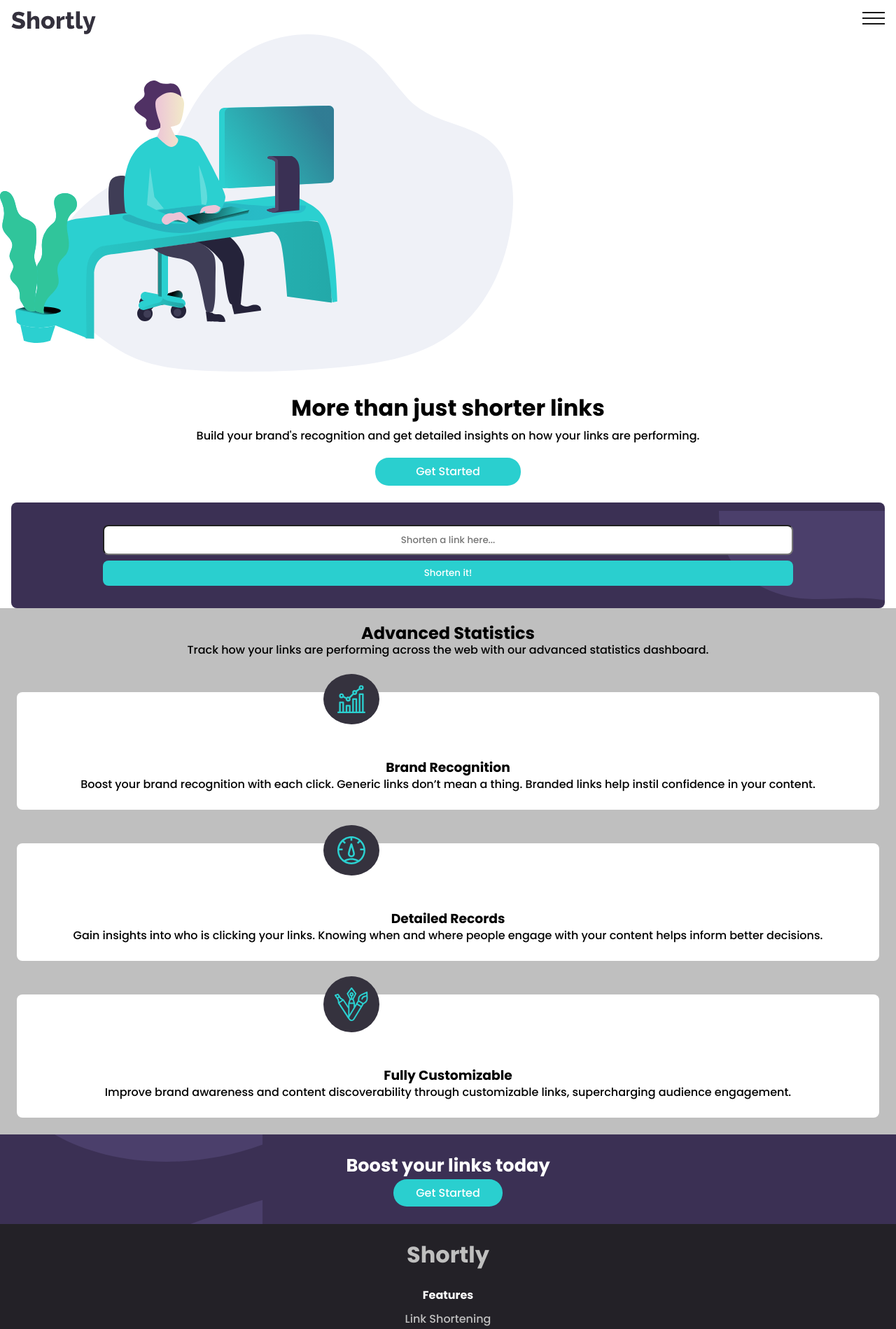
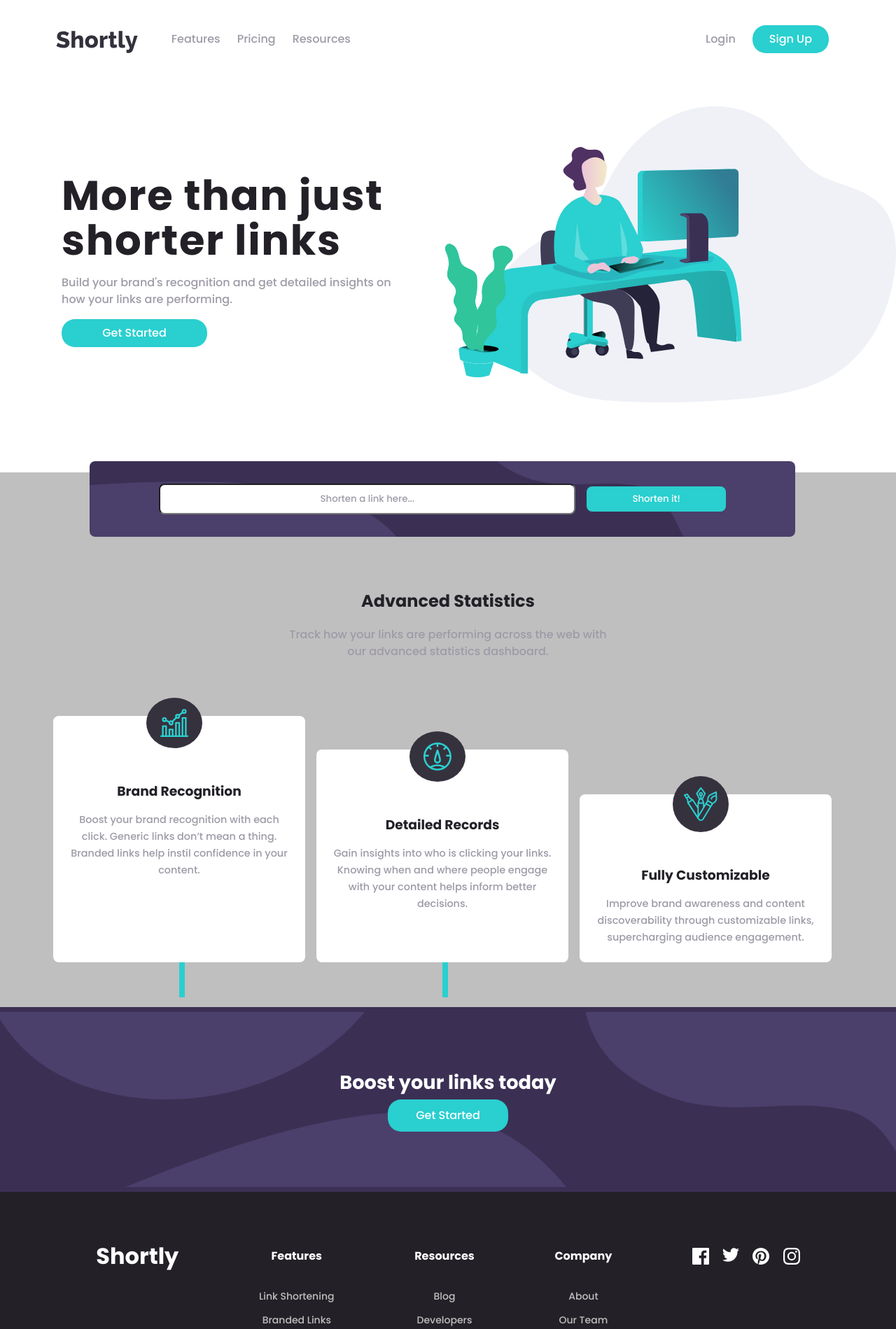
Before and after one commit to ahmad-cod/shortly, a React (Vite) app: page / in a window 1280 px wide. Shown: the top 1899 px of the page at 70% size. Built offline with nearby package versions, Linux system fonts and the light colour scheme.

Commit message:
Add responsiveness

```diff
--- a/src/App.css
+++ b/src/App.css
@@ -1,5 +1,5 @@
 #root {
-  max-width: 1280px;
+  max-width: 1440px;
   margin: 0 auto;
   /* padding: 2rem; */
 }
--- a/src/App.jsx
+++ b/src/App.jsx
@@ -1,7 +1,6 @@
 import './App.css'
 import Navbar from './components/Navbar'
 import Hero from './components/Hero'
-import LinkShortener from './components/LinkShortener'
 import Features from './components/Features'
 import CTA from './components/CTA'
 import Footer from './components/Footer'
@@ -13,7 +12,6 @@ function App() {
     <div className="App">
       <Navbar />
       <Hero />
-      <LinkShortener />
       <Features />
       <CTA />
       <Footer />
--- a/src/App.scss
+++ b/src/App.scss
@@ -37,21 +37,55 @@ body {
     text-align: center;
     overflow-x: hidden;
     position: relative;
+    font-family: 'Poppins' sans-serif;
 }
+
+p {
+    color: $Grayish-Violet;
+}
+h1, h2, h3 {
+    color: $Very-Dark-Violet;
+}
+
 header {
-    @include flex;
-    padding-top: 1rem;
-    padding-inline: 1rem;
+    .banner {
+        @include flex;
+        padding-top: 2rem;
+        padding-inline: 1rem;
+    }
     #nav {
+        @include flex;
         flex-direction: column;
+        gap: 2rem;
         // flex-basis: 80vw;
-        @include flex;
+        position: relative;
+        color: #fff;
+        top: 20px;
+        padding: 2rem;
+        background-color: $Dark-Violet;
+        border-radius: 1rem;
+        width: 90%;
+        margin: 0 auto;
+        z-index: 100;
+
+        .left-links {
+            border-bottom: 1px solid $Grayish-Violet;
+            padding-inline: 5rem;
+            padding-bottom: 2rem;
+        }
         ul {
             @include flex;
+            gap: 1.5rem;
+            flex-direction: column;
+
+            .cta {
+                padding-inline: 5rem;
+            }
         }
-        &[data-visible=false] {
-            display: none;
-        }
+
+        // &[data-visible=false] {
+        //     display: none;
+        // }
 
     }
     .mobile-nav-toggle {
@@ -68,6 +102,9 @@ header {
 .hero-texts {
     padding: 1.5rem;
     padding-bottom: 1.5rem;
+    h1 {
+        line-height: 2.5rem;
+    }
     & > * {
         padding-top: 1rem;
     }
@@ -81,15 +118,17 @@ header {
     @include cta;
 }
 
+// Statistics
 // Link Shortener
 
 .link-shortener {
     @include flex;
     flex-direction: column;
     position: relative;
+    top: -100px;
     @include bgImage('assets/images/bg-shorten-mobile.svg');
     background-color: $Dark-Violet;
-    background-position: right;
+    background-position: right top;
     padding: 2rem .5rem;
     margin-inline: 1rem;
     border-radius: .5rem;
@@ -100,6 +139,7 @@ header {
     }
     input::placeholder {
         text-align: center;
+        color: $Grayish-Violet;
     }
     & > * {
         width: 80%;
@@ -113,14 +153,25 @@ header {
 .features-container {
     padding: 1.5rem;
     background-color: $Gray;
+    margin-top: 100px;
+
+    h2 {
+        margin-bottom: 1.5rem;
+    }
 }
 .card {
     position: relative;
     background-color: #fff;
-    margin-top: 3rem;
+    margin-top: 4rem;
     border-radius: .5rem;
     padding: 1.5rem;
 
+    &:first-child {
+        margin-top: 3rem;
+    }
+    h3 {
+        margin-bottom: 1rem;
+    }
     .card-img {
         position: relative;
         display: flex;
@@ -132,10 +183,19 @@ header {
         top: -50px;
         left: 35%;
     }
-    &::after{
-        content: ' ';
-        background-color: $Very-Dark-Blue;
-        width: 10px;
+    p {
+        font-size: .9rem;
+    }
+    &::after {
+        content: '';
+        position: absolute;
+        background-color: $Cyan;
+        width: 8px;
+        height: 50px;
+        top: 100%;
+    }
+    &:last-child::after {
+        height: 0;
     }
 }
 
@@ -143,14 +203,17 @@ header {
 
 .call-to-action {
     @include bgImage('assets/images/bg-boost-mobile.svg');
-    padding: 2rem;
-    color: #fff;
+    padding: 6rem 1.5rem;
     background-position: left 50%;
     background-color: $Dark-Violet;
 
     h3 {
-        font-size: 1.6rem;
-        margin-bottom: 1rem;
+        font-size: 1.7rem;
+        margin-bottom: 1.5rem;
+        color: #fff;
+    }
+    .cta {
+        padding: .7rem 2.5rem;
     }
 }
 
@@ -186,3 +249,127 @@ header {
         }
     }
 }
+
+// Responsiveness
+
+@media (min-width: 700px) {
+    header {
+        @include flex;
+        padding-inline: 4rem;
+        #nav {
+            flex-direction: row;
+            background-color: transparent;
+            color: $Grayish-Violet;
+            padding-top: 1rem;
+
+            ul {
+                flex-direction: row;
+
+                .cta {
+                    padding-inline: 1.5rem;
+                }
+            }
+            .left-links {
+                border-bottom: none;
+                padding: 0;
+            }
+        }
+        .mobile-nav-toggle {
+            display: none;
+        }
+    }
+    .hero-container {
+        @include flex();
+        flex-direction: row-reverse;
+        text-align: start;
+        margin-block: 3rem;
+        padding-top: 1rem;
+        gap: 2rem;
+        padding-left: 4rem;
+
+        .hero-texts {
+            flex-basis: 50%;
+
+                h1 {
+                    font-size: 3.7rem;
+                    line-height: 4rem;
+                    letter-spacing: .1rem;
+                    // .cta {
+                    //     margin: 0;
+                    //     text-align: center;
+                    // }
+                }
+
+                div.cta {
+                    margin: 0;
+                    margin-top: 1rem;
+                    text-align: center;
+                }
+            }
+        }
+
+        .link-shortener {
+            flex-direction: row;
+            justify-content: center;
+            gap: 1rem;
+            margin-inline: 4rem;
+            margin-right: 5rem;
+            background-image: url('assets/images/bg-shorten-desktop.svg');
+            top: -80px;
+            input {
+                max-width: 60%;
+            }
+            button {
+                max-width: 20%;
+                margin-top: 0;
+            }
+        }
+        .features-container {
+            padding: 4rem;
+            & > p {
+                max-width: 45ch;
+                margin: 0 auto;
+                margin-bottom: 2rem;
+            }
+
+            .cards {
+                display: flex;
+                justify-content: center;
+                .card {
+                    max-width: 360px;
+                    margin-right: 1rem;
+                }
+                .card:nth-child(2) {
+                    margin-top: 6rem;
+                }
+                .card:last-child {
+                    margin-top: 10rem;
+                }
+            }
+        }
+        // Boost
+        .call-to-action {
+            background-image: url('assets/images/bg-boost-desktop.svg');
+        }
+
+        // Footer Section
+
+        .footer {
+            @include flex();
+            align-items: flex-start;
+            justify-content: space-around;
+            padding: 5rem;
+            padding-bottom: 1rem;
+
+            .footer-logo {
+                color: #fff;
+            }
+            h4 {
+                margin-bottom: 1.8rem;
+            }
+            div ul li {
+                font-size: 14px;
+                padding-block: .3rem;
+            }
+        }
+}
--- a/src/components/Cards.jsx
+++ b/src/components/Cards.jsx
@@ -39,7 +39,7 @@ function Card(props) {
 }
 export default function Cards() {
     return (
-            <div className="">
+            <div className="cards">
                 {features.map(feature => <Card {...feature} key={feature.id} />)}
             </div>
     )
--- a/src/components/Features.jsx
+++ b/src/components/Features.jsx
@@ -1,14 +1,16 @@
 import Cards from "./Cards";
+import LinkShortener from "./LinkShortener";
 
 export default function Features() {
     return (
-        <div className="features-container">
+        <section className="features-container">
+            <LinkShortener />
             <h2>Advanced Statistics</h2>
             <p>
                 Track how your links are performing across the web with our
                 advanced statistics dashboard.
             </p>
             <Cards />
-        </div>
+        </section>
     )
 }
--- a/src/components/LinkShortener.jsx
+++ b/src/components/LinkShortener.jsx
@@ -1,9 +1,9 @@
 
 export default function LinkShortener() {
     return (
-        <div className="link-shortener">
+        <form className="link-shortener">
             <input type="text" placeholder="Shorten a link here..." />
             <button type="submit">Shorten it!</button>
-        </div>
+        </form>
     )
 }
--- a/src/components/Navbar.jsx
+++ b/src/components/Navbar.jsx
@@ -3,11 +3,13 @@ import logo from "../assets/images/logo.svg"
 export default function Navbar() {
     return (
         <header className="">
-            <div className="logo">
-                <img src={logo} alt="Logo" />
+            <div className="banner">
+                <div className="logo">
+                    <img src={logo} alt="Logo" />
+                </div>
+                <button className="mobile-nav-toggle" aria-label="Menu" aria-controls="nav" aria-expanded='false'>
+                </button>
             </div>
-            <button className="mobile-nav-toggle" aria-label="Menu" aria-controls="nav" aria-expanded='false'>
-            </button>
             <nav id="nav" data-visible='false'>
                     <ul className="left-links">
                         <li>Features</li>
@@ -17,7 +19,7 @@ export default function Navbar() {
 
                     <ul className="right-links">
                         <li>Login</li>
-                        <li>Sign Up</li>
+                        <li className="cta">Sign Up</li>
                     </ul>
             </nav>
         </header>
```
